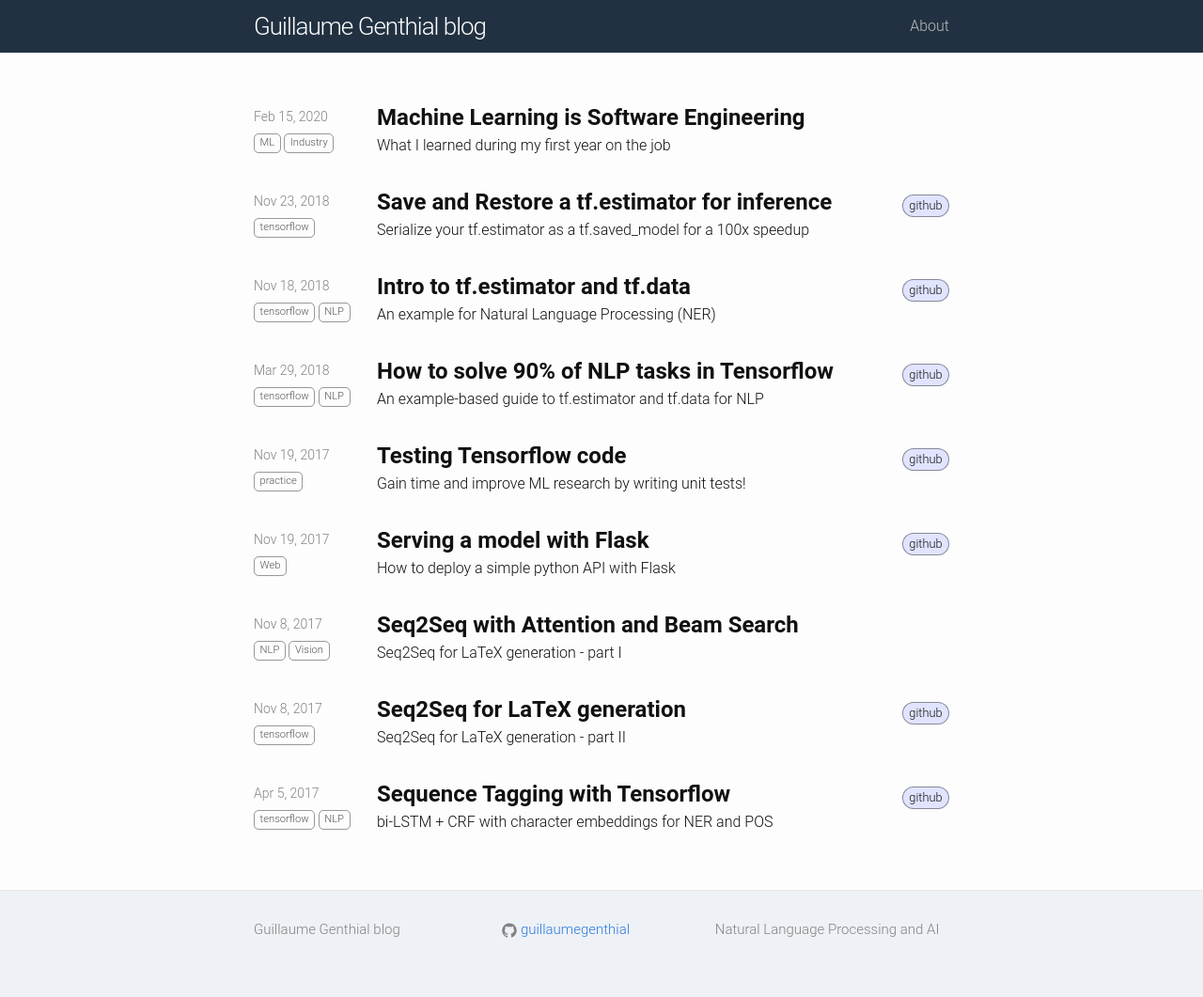
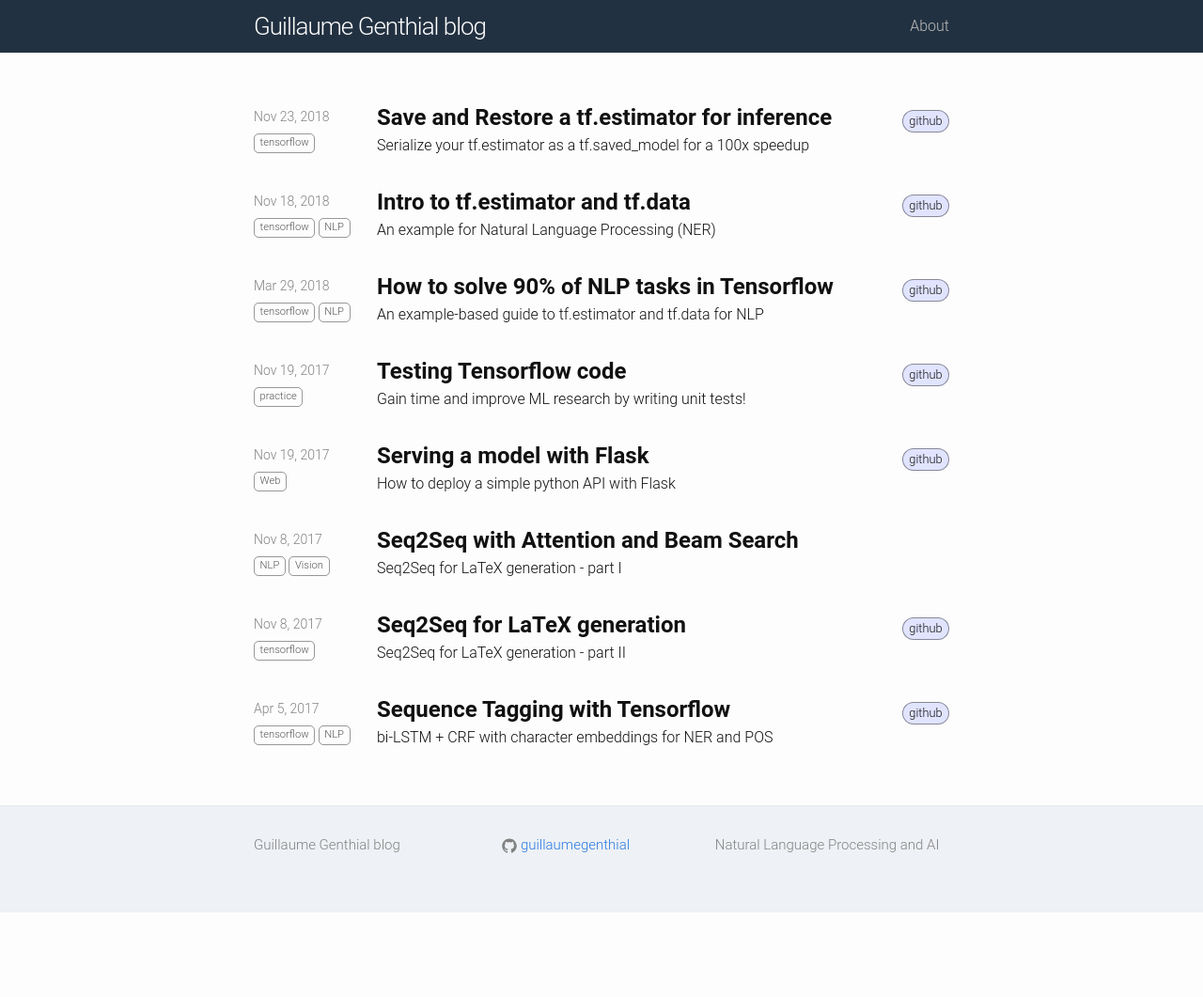
Before and after one commit to guillaumegenthial/guillaumegenthial.github.io, a Jekyll site: the page built from index.md, in a window 1280 px wide. Shown: the whole page at 94% size. Built offline with Jekyll 4.4.1, drawn with Linux system fonts in a browser that asks for light colours; nearby versions of some CDN libraries; after the commit the page ends 971 px from its top, so only the background shows below that; part of the change alters nothing that is shown.

````diff
--- a/_posts/2020-02-15-machine-learning-engineering.md
+++ b/_posts/2020-02-15-machine-learning-engineering.md
@@ -6,7 +6,7 @@ excerpt: "What I learned during my first year on the job"
 mathjax: true
 comments: true
 tags: ML Industry
-published: True
+published: False
 ---
 
 
@@ -14,16 +14,16 @@ published: True
 
 As we sit through the lecture, our phones play a notification sound. It's a new post on the university's Facebook page, something about a startup doing Machine Learning describing some idea for a project. We have vague notions about what Machine Learning is, we're curious, and we also need to find a subject for our capstone project. It's a great opportunity, so we hit reply, without knowing how far this would lead us.
 
-Fast-forward a few years, and I'm working as a Machine Learning Engineer for a San Francisco based company, after a detour at Stanford University, something far beyond the imagination of my younger self.
+Fast-forward a few years, and I'm working as a ML Engineer for a San Francisco based company, after a detour at Stanford University, something far beyond the imagination of my younger self.
 
 Why am I telling this story?
 
-Because it's commonplace. Lots of my peers have a similar trajectory : a background in some theoretical field (maths, physics, statistics to name a few), all drawn by Machine Learning promises, seeing it as an impactful shortcut from theory to reality. On paper, it's the perfect job for our profile : a combination of research, science and engineering. A sweet middle spot between the ivory tower of research and the stress-inducing production responsibilities of an engineer.
+Because it's commonplace. Lots of my peers have a similar trajectory : a background in some theoretical field (maths, physics, statistics to name a few), all drawn by Machine Learning promises, seeing it as an impactful shortcut from theory to reality, ending up in the field almost accidentally. On paper, it's the perfect job for our profile : a combination of research, science and engineering. A sweet middle spot between the ivory tower of research and the stress-inducing production responsibilities of an engineer.
 
 
-However, there are a number of things I wish I knew before taking on that path, and at the core of this typical trajectory lie a number of misconceptions that are potentially harmful for the young field of Machine Learning as well as for the professional fulfillment of young adults trying to figure out what they want to do in life. As more students graduate and start working for the industry, the requirements evolve, and they are not necessarily the ones one would expect.
+However, there is a number of things I wish I knew before taking on that path, and at the core of this typical trajectory lie a number of misconceptions that are potentially harmful for the young field of Machine Learning as well as for the professional fulfillment of young adults trying to figure out what they want to do in life. As more students graduate and start working for the industry, the requirements evolve, and they are not necessarily the ones one would expect.
 
-In this post, I want to debunk some of the myths around what a Machine Learning Engineer do, and talk about what I think are the core challenges of the job.
+In this post, I want to debunk some of the myths around Machine Learning Engineering, and talk about what I think are the core challenges of the job.
 
 > A lot of ML Engineers come into the field with little to no experience in Software Engineering. Worse, Machine Learning perception as a research-first field hides a painful but simple truth : Machine Learning in the industry is mostly about Software Engineering.
 
@@ -32,7 +32,7 @@ In this post, I want to debunk some of the myths around what a Machine Learning
 
 ## What school teaches
 
-At the university, Machine Learning classes usually focus on the modeling part and the theoretical foundations. First, it teaches students about linear algebra, convex optimization, gradient descent and the chain-rule. Then, there usually are some discussions about standard problems (predicting the price of a house, classifying images, etc.) and the best-performing models. Maybe some foundational papers reading. At the end of the class, students pair up to work on a cool project in order to apply all the things learned during the quarter : find a dataset, read a few papers, implement them, tweak a few things, and after some time spent resolving over-fitting issues, fixing programming errors, and doing hyper-parameter search, get to a point where the project's code achieves some good score on the task's metric. After writing the final report, as expected, we go on with our lives and the code rarely sees the light of a terminal ever again.
+At the university, Machine Learning classes usually focus on the modeling part and the theoretical foundations. First, it covers topics like linear algebra, convex optimization, gradient descent and the chain-rule. Then, there usually are some discussions about standard problems (predicting the price of a house, classifying images, etc.) and the best-performing models. Maybe some foundational papers reading. At the end of the class, students pair up to work on a cool project in order to apply all the things learned during the quarter : find a dataset, read a few papers, implement them, tweak a few things, and after some time spent resolving over-fitting issues, fixing programming errors, and doing hyper-parameter search, get to a point where the project's code achieves some good score on the task's metric. After writing the final report, as expected, we go on with our lives and the code rarely sees the light of a terminal ever again.
 
 Sure, this is all natural, a mandatory step, and the discipline's core. However, in the industry, challenges go far beyond modeling.
 
@@ -40,7 +40,7 @@ Actually, *modeling is not even where the real challenge is*.
 
 ## The first few months on the job
 
-The university's year is now ever and with great excitement, I start my first job. Let's say I join a relatively young company, they've been doing some Machine Learning, but nothing is (yet) set in stone, as the team is still trying to figure out best practices.
+The university years are now over and with great excitement, I start my first job, joining a relatively young company, they've been doing some Machine Learning, but nothing is (yet) set in stone, as the team is still trying to figure out best practices (as the rest of the industry, btw).
 
 As a first project, let's say that the tech lead wants to develop a model that is able to recognize medication side-effects. I feel confident, after all this is pretty similar to some class project I've done at school. I already have ideas about which models to try, what problems I'm likely to face.
 
@@ -52,25 +52,25 @@ And here comes the first surprise : there isn't. How is that possible? I knew da
 
 From there, there are 2 typical scenarios.
 
-1. After some googling, I end up on some university or conference webpage that provides just the right dataset. Assuming the copyrights are permissive enough, I download a copy, only to discover that even though the task is similar *on paper*, the data is not quite the same as the one the model will have to deal with. Maybe the company works on free text, long notes, oral transcriptions, but this dataset is a simpler one, with smaller, nicer sentences. I decide to give it a shot, but the first experiments are deceptive, and performance does not seem to translate well to real world data. After discussing the issue with the team, it is decided that a better dataset is needed, at least as a way to evaluate the model on some representative test set.
+1. After some googling, I end up on some university or conference webpage that provides just the right dataset. Assuming the copyrights are permissive enough, I download a copy, only to discover that even though the task is similar *on paper*, the data is not quite the same as the one the model will have to deal with. Maybe the company works on free text, long notes, oral transcriptions, but this dataset is a simpler one, with shorter, curated sentences. I decide to give it a shot, but the first experiments are deceptive, and performance does not seem to translate well to real-world data. After discussing the issue with the team, it is decided that a better dataset is needed, at least as a way to evaluate the model on some representative test set.
 
-2. It turns out that there isn't a dataset out there that is relevant for the task. However, I'm lucky, the company has some unannotated data, and I've heard of a nice tool to help with the annotation process (see [brat](https://brat.nlplab.org), [prodigy](https://prodi.gy)). Motivated, I decide to start labeling a few hundred examples. After a few hours of reading and labeling, I realize that the definition of the label is rather vague : what is a medication side effect? Should we have one or more labels? What part of sentences need annotations ? Should prepositions be included ? What about entities that span different parts of a sentence, or even different parts of a paragraph?
+2. It turns out that there is no dataset out there with the right properties, but thankfully, the company has some unannotated data, and I've heard of a nice tool to help with the annotation process (see [brat](https://brat.nlplab.org), [prodigy](https://prodi.gy)). Motivated, I decide to start labeling a few hundred examples. After a few hours of reading and labeling, I realize that the definition of the label is rather vague : what is a medication side effect ? Should we have one or more labels ? What part of sentences need annotations ? Should prepositions be included ? What about entities that span different parts of a sentence, or even different parts of a paragraph ?
 
-### The deployment problem
+### The first deployment
 
 I've somehow managed to get my hands on a "good dataset" (we'll talk about what this means further on). I start experimenting, and soon I have a decent model. The team seems to think that performance is good enough for a demo, and asks me to "deploy it".
 
-I quickly browse through the code base, and realize there isn't really a nice way to deploy a model. I still manage to find an example, and follow the following steps
+I quickly browse through the code base, and realize there isn't really a standard way to deploy a model. I still manage to find an example, and follow those steps
 
-1. First, I clean the model class, and add it to one of the company's ML packages. I learn about the review process, realize that I need to be more rigorous in my coding style : the pull request won't go through if the linter (pylint) and static type checker (mypy) do not pass. After a few back-and-forth with the dev lead, the code is finally in a state where it's acceptable to merge. My model class looks like this
+1. First, I clean the model class, and add it to one of the company's ML packages. I learn about the review process, realize that I need to be more rigorous in my coding style : the pull request won't go through if the linter ([pylint](https://www.pylint.org)) and static type checker ([mypy](http://mypy-lang.org)) do not pass. After a few back-and-forth with the dev lead, the code is finally in a state where it's acceptable to merge. My model class looks like this
 
     ```python
     class SideEffectModel:
 
-        def __init__(self, side_effects_vocab, tokenizer):
+        def __init__(self, side_effects_vocab, tokenizer, weights):
             self.side_effects_vocab = side_effects_vocab
             self.tokenizer = tokenizer
-            self.weights = None
+            self.weights = weights
 
         def tokenize(self, text: str) -> List[str]:
             self.tokenizer.tokenize(text)
@@ -88,11 +88,44 @@ I quickly browse through the code base, and realize there isn't really a nice wa
                 features2 = self.featurizer2(sentence)
                 # etc.
 
+        def train(self, dataset: List[Tuple[str, List[Tuple[int]]]]):
+            # Do stuff
+    ```
 
-        def train(self, dataset: List[Tuple[str, List[Tuple[int]]]]):
-            # do stuff
+2. Now other people can import my class and train their own model! However, the model instance trained on the dataset is still sitting somewhere on my laptop. It depends on a given vocabulary, a tokenizer, has some weights, and these are too big to be kept with the code. What should I do?
+Of course, the answer is obvious : let's store the vocabulary, weights and tokenizer files on some shared file system, like `s3`or `hdfs`.
+
+    After some process involving copying, migration, permission settings update, I end up in the right state
+
+    ```
+    s3://prod/user/guillaume/projects/side-effects/vocabulary.json
+    s3://prod/user/guillaume/projects/side-effects/weights.hdf5
+    s3://prod/user/guillaume/projects/side-effects/tokenizer.pkl
+    ```
+
+3. Now, the artifacts can be used by the code that runs in production. After some investigation, I understand that production models need to be slightly different, and should be able to consume a special data class. So here I am, writing a small wrapper class
+
+    ```python
+    class SideEffectModelProdWrapper:
+
+        PATH_VOCAB = "s3://prod/root/user/guillaume/projects/side-effects/vocabulary.json"
+        PATH_WEIGHTS = "s3://prod/root/user/guillaume/projects/side-effects/weights.hdf5"
+        PATH_TOKENIZER = "s3://prod/root/user/guillaume/projects/side-effects/tokenizer.pkl"
+
+        def __init__(self):
+            vocab = reload(PATH_VOCAB)
+            weights = reload(PATH_WEIGHTS)
+            tokenizer = reload(PATH_TOKENIZER)
+            self._model = SideEffectModel(vocab, tokenizer, weights)
+
+        def infer(self, data: ProdDataFormat):
+            preds = self._model.predict(data.text)
+            data.predictions = ProdPredictionFormat(preds)
+            return data
+    ```
 
 
-    ```
+Mission accomplished. Now the production system can use the `SideEffectModel`!
 
-2. Now other people can import my class and train their own model! However, the trained model instance trained on the dataset is still sitting somewhere on my laptop. After some investigation, I understand that production models need to be slightly different, and should be able to consume a special data class. Also, my model depends on a given vocabulary, a tokenizer and also has some weights, and these are too big to be kept with the code. What should I do?
+
+## Scaling Challenges
````
